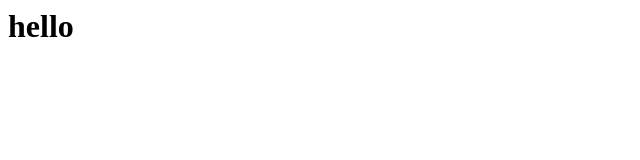
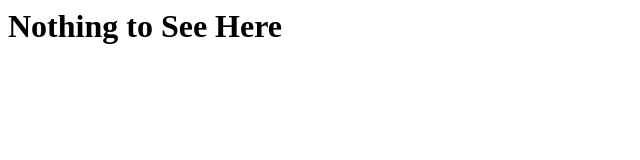
Before and after one commit to snyk-labs/snykchallenge.io, a plain HTML site: page index.html in a window 1280 px wide. Shown: the whole page, without its empty margins (0-640 px from the left). Drawn offline with Linux system fonts and the light colour scheme.

Commit message:
Initial commit for legal

```diff
--- a/index.html
+++ b/index.html
@@ -1 +1 @@
-<h1>hello</h1>
+<h1>Nothing to See Here</h1>
```
Also changed, not shown: 5 other files.
